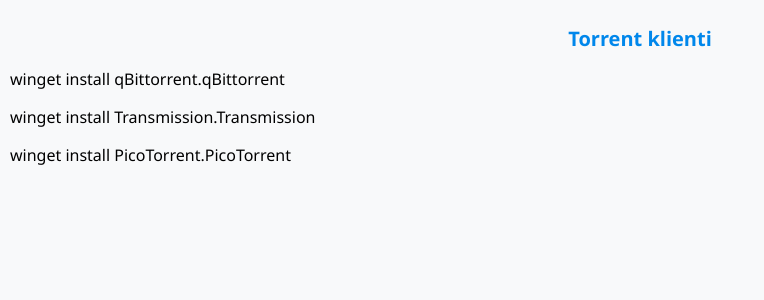
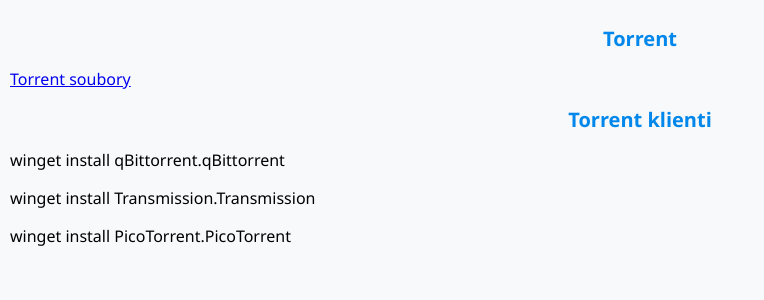
Before and after one commit to bedjan/bedjan.github.io, a Jekyll site: the page built from tv.md, in a window 1280 px wide. Shown: the top 300 px of the page, without its empty margins (0-764 px from the left). Built offline with Jekyll 4.4.1, drawn with Linux system fonts in a browser that asks for light colours; our own code applies the rules of GitHub Pages for plain Markdown files.

Commit message:
Update tv.md

```diff
--- a/tv.md
+++ b/tv.md
@@ -1,3 +1,7 @@
+# Torrent
+
+[Torrent soubory](https://www.dropbox.com/home/Torrent)
+
 # Torrent klienti
 
 winget install qBittorrent.qBittorrent
```
